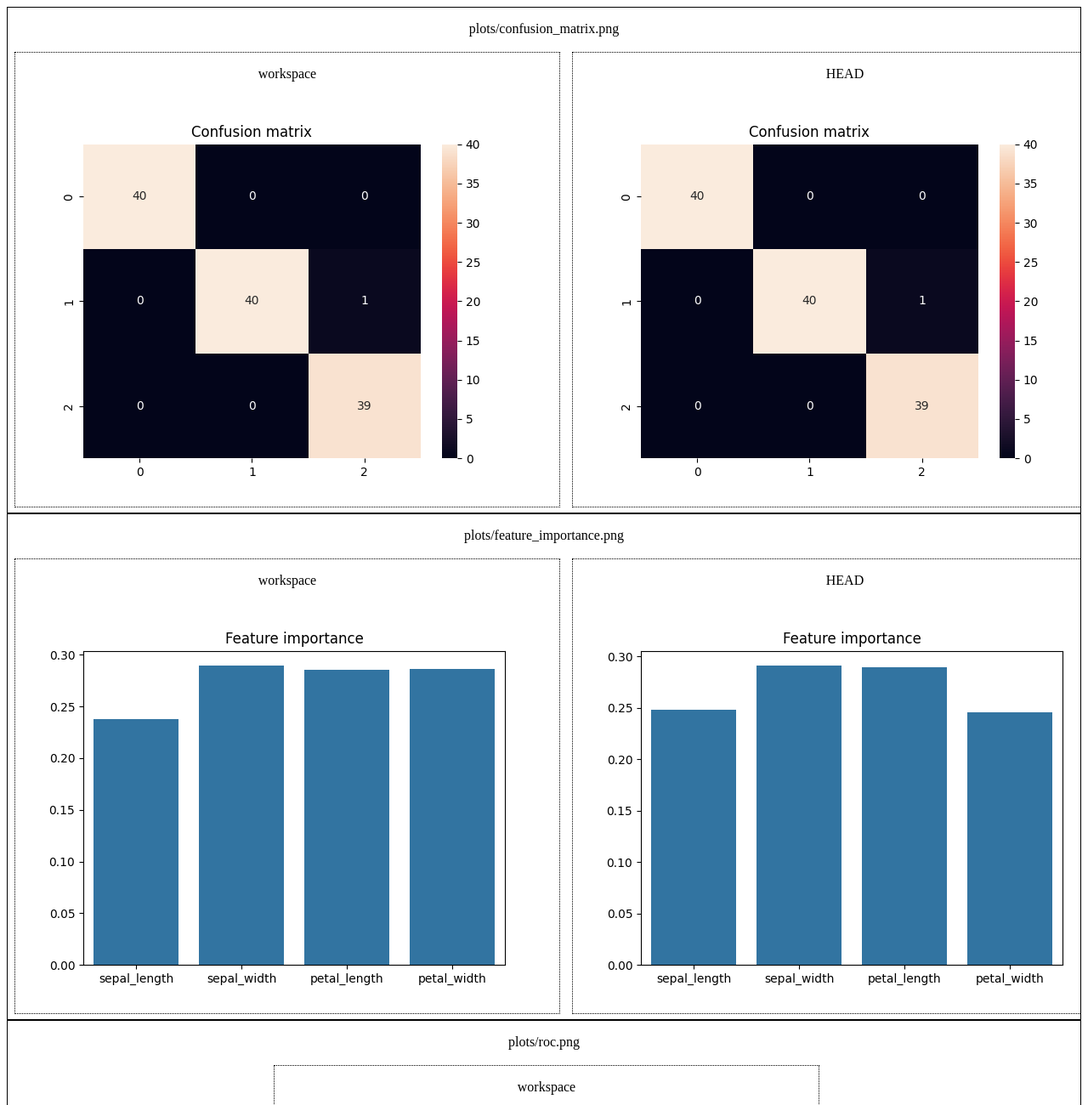
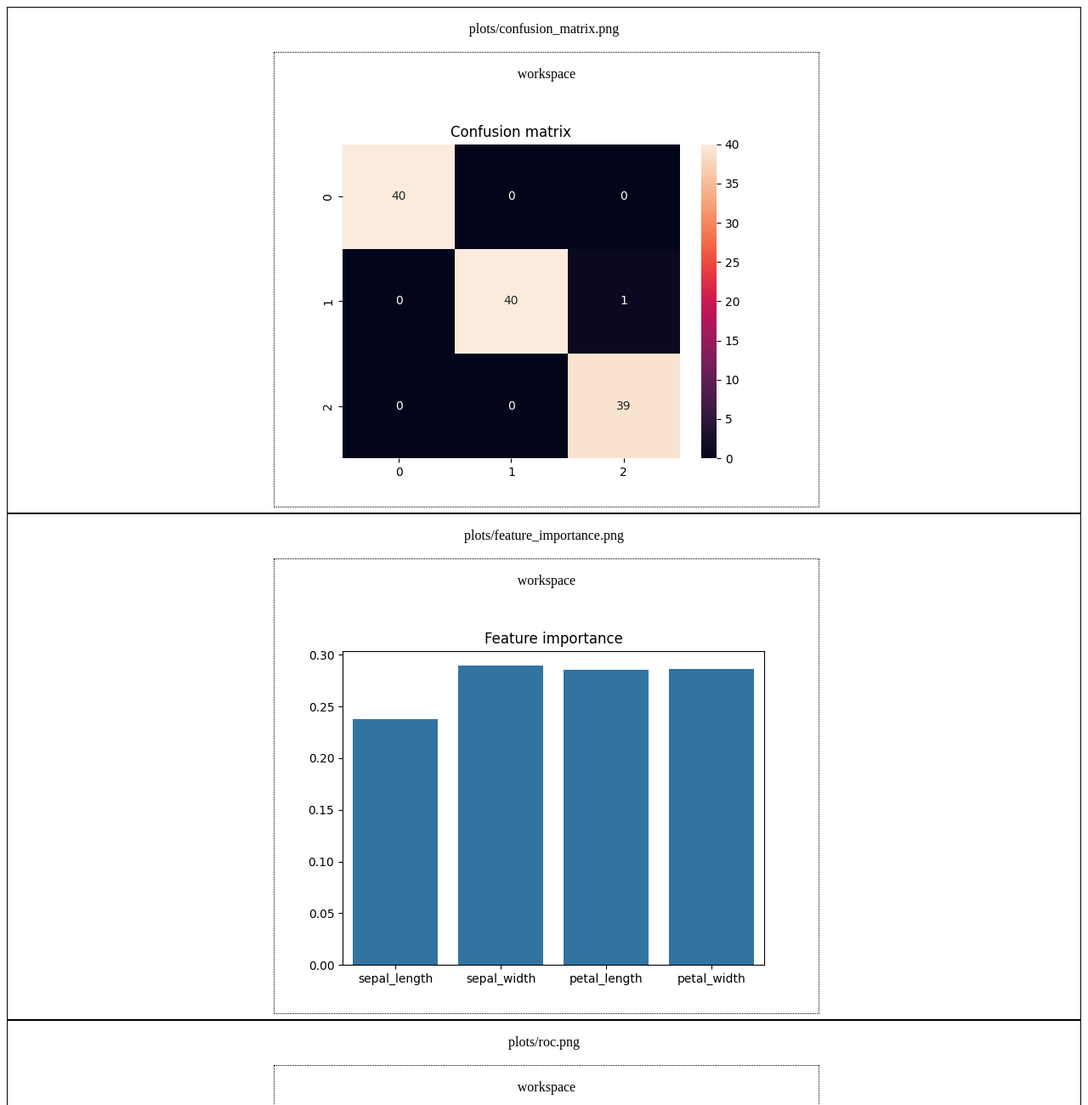
Before and after one commit to Mauzec/dvciris, a plain HTML site: page dvc_plots/index.html in a window 1280 px wide. Shown: the top 1300 px of the page at 85% size. Drawn offline with Linux system fonts and the light colour scheme.

Commit message:
merged exp-i

```diff
--- a/dvc_plots/index.html
+++ b/dvc_plots/index.html
@@ -26,15 +26,6 @@
                     <img src="static/workspace_plots_confusion_matrix.png">
                 </div>
 
-
-                <div
-                    style="border:1px dotted black;margin:2px;display:
-                    inline-block;
-                    overflow:hidden;margin-left:8px;">
-                    <p>HEAD</p>
-                    <img src="static/HEAD_plots_confusion_matrix.png">
-                </div>
-
         </div>
 
         <div
@@ -49,15 +40,6 @@
                     overflow:hidden;margin-left:8px;">
                     <p>workspace</p>
                     <img src="static/workspace_plots_feature_importance.png">
-                </div>
-
-
-                <div
-                    style="border:1px dotted black;margin:2px;display:
-                    inline-block;
-                    overflow:hidden;margin-left:8px;">
-                    <p>HEAD</p>
-                    <img src="static/HEAD_plots_feature_importance.png">
                 </div>
 
         </div>
--- a/metrics/train_metrics.json
+++ b/metrics/train_metrics.json
@@ -1 +1 @@
-{"accuracy": 0.9916666666666667}
+{"accuracy": 0.9833333333333333}
```
Also changed, not shown: 2 other files.
